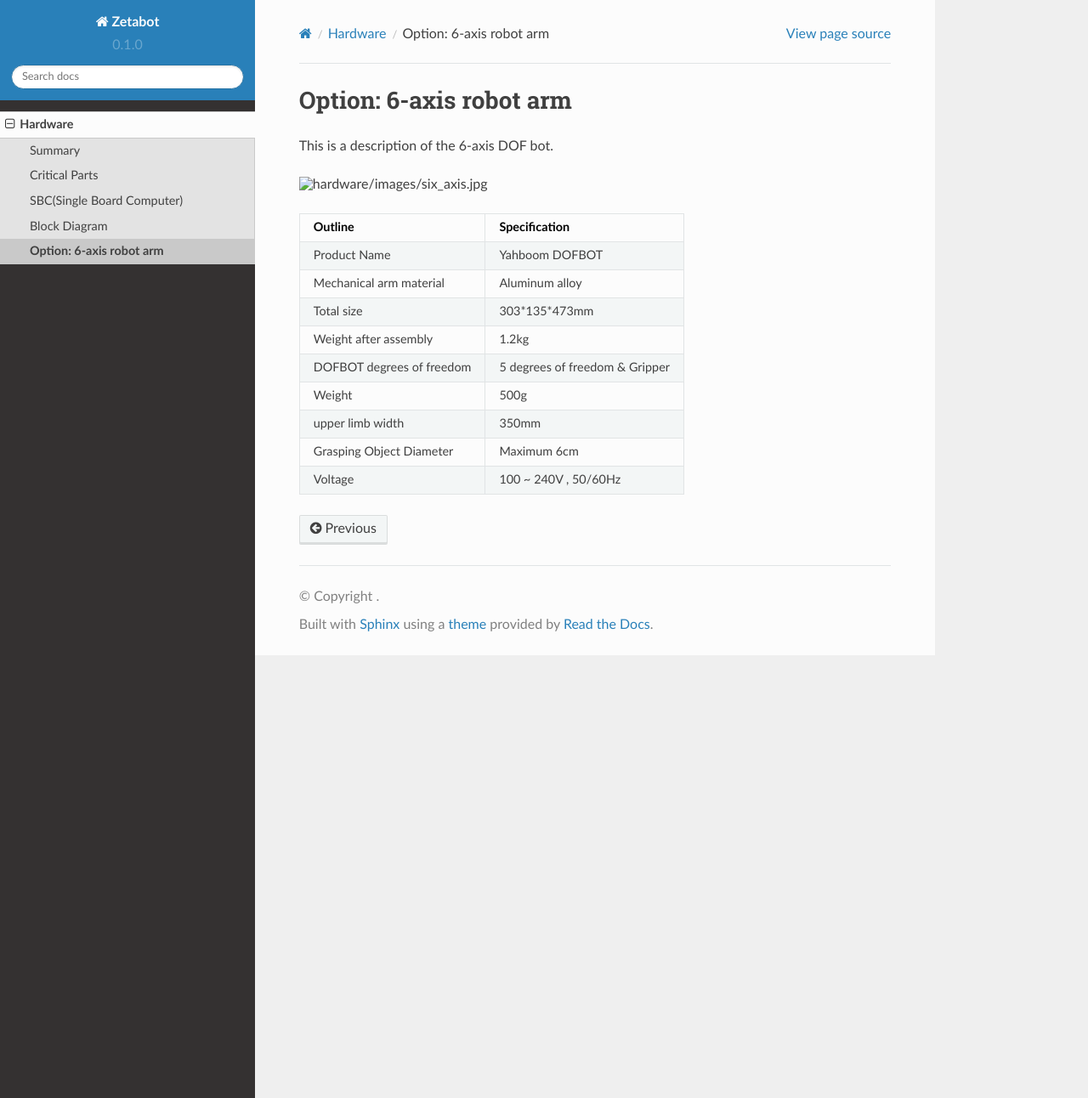
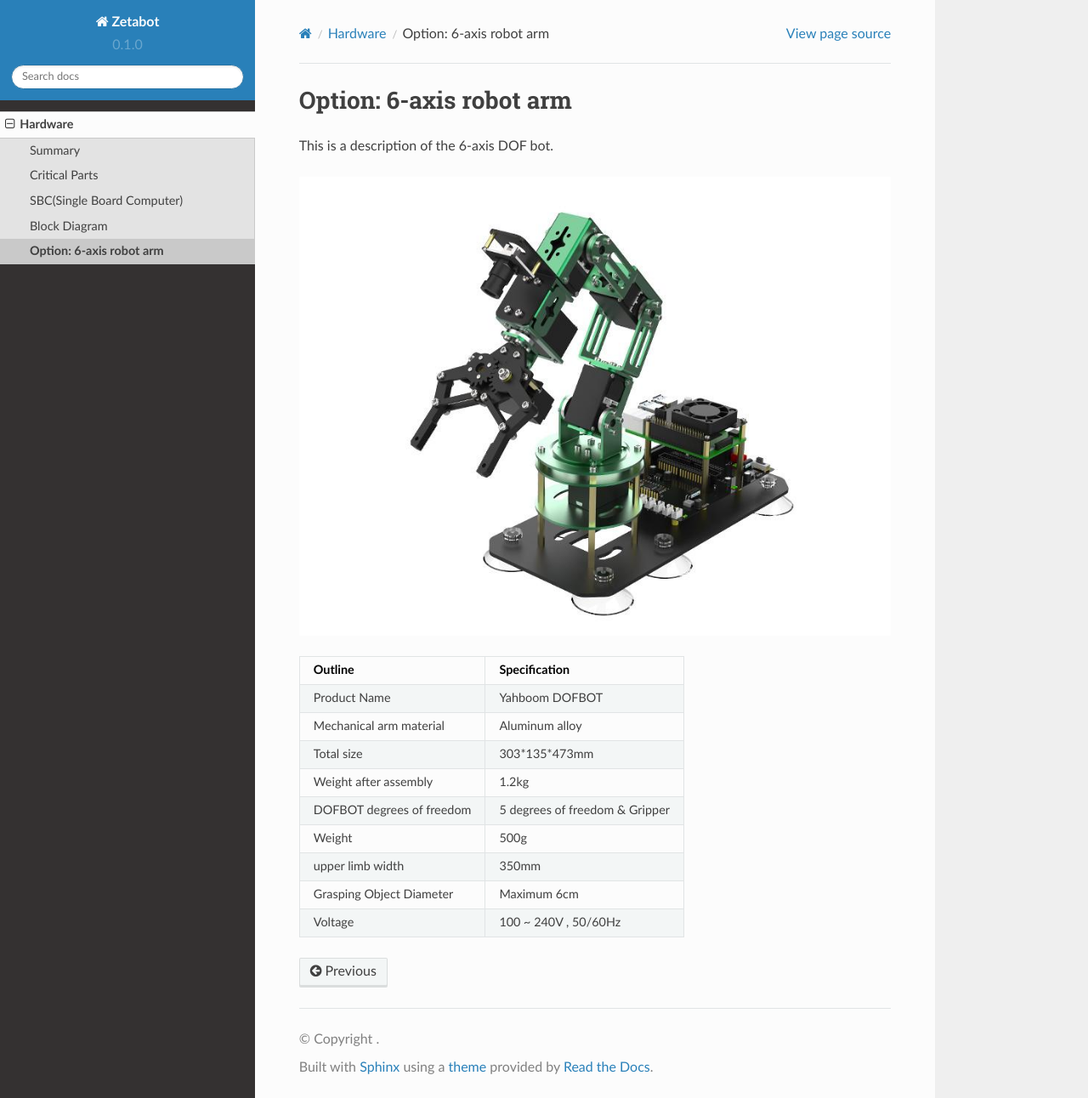
Before and after one commit to zetabank-devteam/teacher_manual, a Sphinx documentation site: the page built from docs/source/hardware/option_six_axis.rst, in a window 1280 px wide and 1292 px high. Shown: the whole window at 85% size. Built offline with Sphinx 7.4.7 and the Read the Docs theme 2.0.0, drawn with Linux system fonts in a browser that asks for light colours; pages that are not in the unit, such as notebooks, are missing from menus.

Commit message:
Update option_six_axis.rst

```diff
--- a/docs/source/hardware/option_six_axis.rst
+++ b/docs/source/hardware/option_six_axis.rst
@@ -4,7 +4,7 @@ Option: 6-axis robot arm
 
 This is a description of the 6-axis DOF bot.
 
-.. image:: images/six_axis.jpg
+.. image:: ../images/six_axis.jpg
 
 .. list-table::
    :header-rows: 1
```
